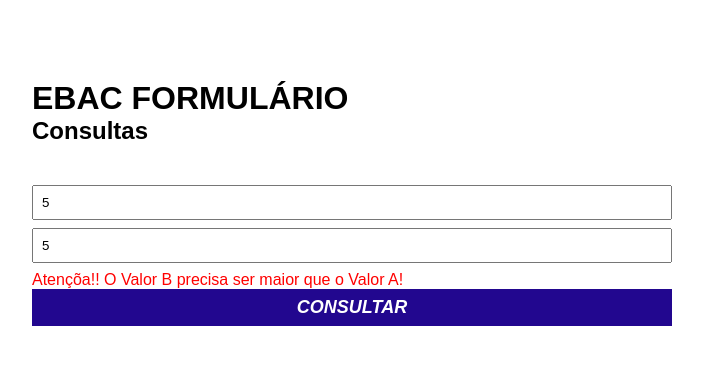
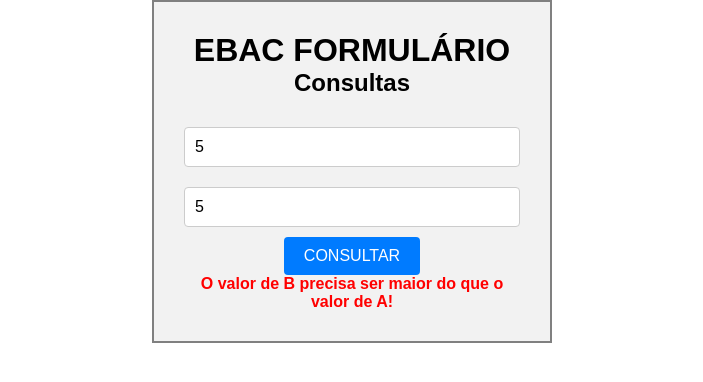
Before and after one commit to MeireMendes/exercicio_html_js, a plain HTML site: page index.html in a window 1280 px wide. Both pictures are taken after typing "5", "5" into the empty fields and a click on the button "CONSULTAR". Shown: the whole page, without its empty margins (288-991 px from the left). Drawn offline with Linux system fonts and the light colour scheme.

Commit message:
Alteração HTML

```diff
--- a/index.html
+++ b/index.html
@@ -14,13 +14,11 @@
         <form id="form-consulta">
             <input type="number" id="A" required placeholder="A" />
             <input type="number" id="B" required placeholder="B" />
-            <p class="fail-message">
-                Atençõa!! O Valor B precisa ser maior que o Valor A!
-            </p>
             <button id="btn-depositar" type="submit">CONSULTAR</button>
         </form>
-        <p class="success-message"></p>
+        <p id="message"></p>
     </div>
+
     <script src="./main.js"></script>
 </body>
 </html>
--- a/main.css
+++ b/main.css
@@ -6,34 +6,57 @@
 }
 
 .container {
-    margin: 80px auto;
-    max-width: 640px;
-    width: 100%;
+    max-width: 400px;
+    margin: 0 auto;
+    text-align: center;
+    background-color: #f2f2f2;
+    border: 2px solid gray;
+    padding: 30px;
+}
+
+h1,
+h2 {
+    font-family: Arial, sans-serif;
 }
 
 form {
-    margin-top: 40px;
+    display: flex;
+    flex-direction: column;
+    align-items: center;
+    margin-top: 20px;
 }
 
-input, textarea, button {
-    display: block;
-    padding: 8px;
-    margin-bottom: 8px;
+input[type=number] {
+    padding: 10px;
+    margin: 10px;
     width: 100%;
-    resize: none;
+    box-sizing: border-box;
+    border: 1px solid #ccc;
+    border-radius: 4px;
+    font-size: 16px;
 }
 
 button {
-    background-color: #22078f;
+    background-color: #007bff;
+    color: #fff;
+    padding: 10px 20px;
     border: none;
-    text-transform: uppercase;
-    color: #fff;
-    font-weight: bold;
-    font-size: 18px;
-    font-style: italic;
+    border-radius: 4px;
+    font-size: 16px;
     cursor: pointer;
+    transition: all 0.3s ease;
 }
 
-.fail-message {
+button:hover {
+    background-color: #0056b3;
+}
+
+.success-message {
+    color: green;
+    font-weight: bold;
+}
+
+.error-message {
     color: red;
+    font-weight: bold;
 }
--- a/main.js
+++ b/main.js
@@ -1,25 +1,30 @@
-const form = document.getElementById('form-consulta');
+const form = document.getElementById("form-consulta");
+const message = document.getElementById("message");
 
-function validanumero(numeroCompleto) {
-    const nuemroComoArray = numeroCompleto.split(' ');
-    return nuemroComoArray.length > numeroCompleto
+function validarNumero(numeroCompleto) {
+    const numeros = numeroCompleto.split(" ");
+    return numeros.every((n) => !isNaN(Number(n)));
 }
 
-form.addEventListener('submit', function(e) {
+function comparaNumero(A, B) {
+    if (isNaN(A) || isNaN(B)) {
+        alert("Por favor, insira números válidos para os campos A e B!");
+    } else if (B > A) {
+        message.className = "success-message";
+        message.innerText = "B é maior que A";
+        alert("Formulário enviado com sucesso!");
+    } else {
+        message.className = "error-message";
+        message.innerText = "O valor de B precisa ser maior do que o valor de A!";
+        alert("Erro: formulário não enviado!");
+    }
+}
+
+form.addEventListener("submit", function (e) {
     e.preventDefault();
 
-    const A = document.getElementById('A').value
-    const B = document.getElementById('B').value
+    const A = document.getElementById("A").value;
+    const B = document.getElementById("B").value;
 
-    function comparaNumero(A, B) {
-        if (B>A) {
-            alert("Formulário enviado com sucesso!");
-        } else if (A>B) {
-            alert("Erro formulário não enviado!");
-        } else {
-            alert("O Valor B precisa ser maior que o Valor A!");
-        }
-    }
-
-    formEvalido = comparaNumero(A, B)
-})
+    comparaNumero(A, B);
+});
```
